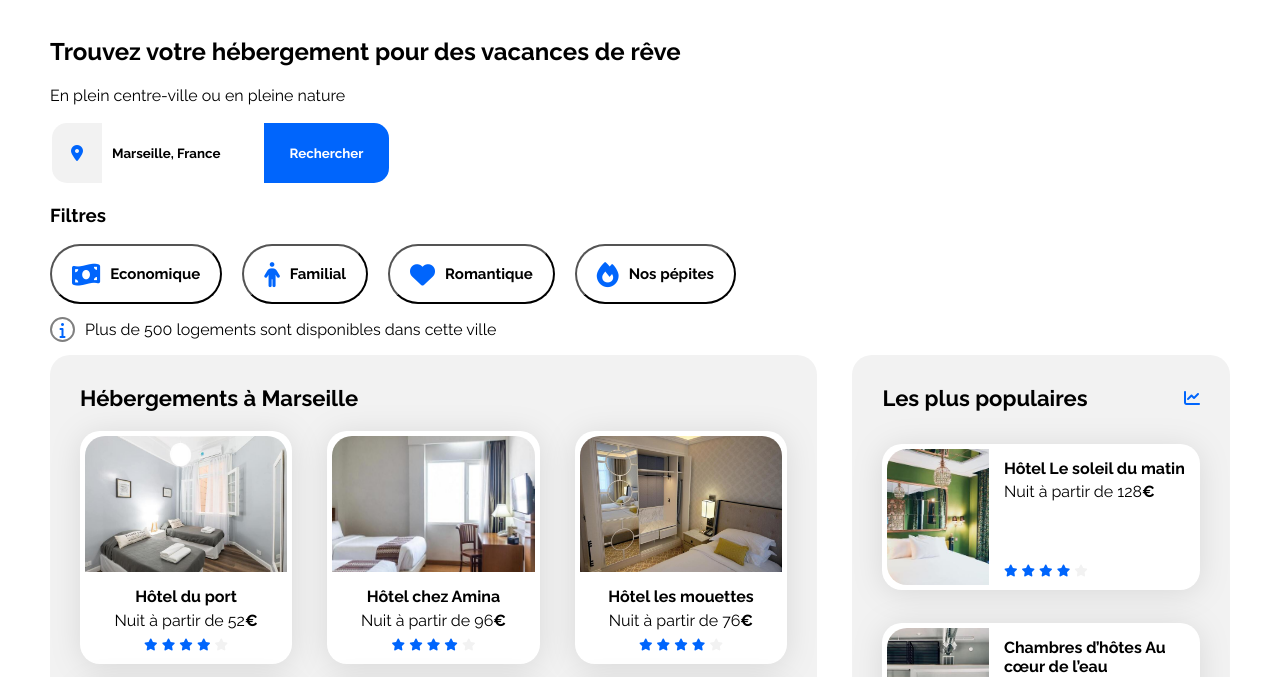
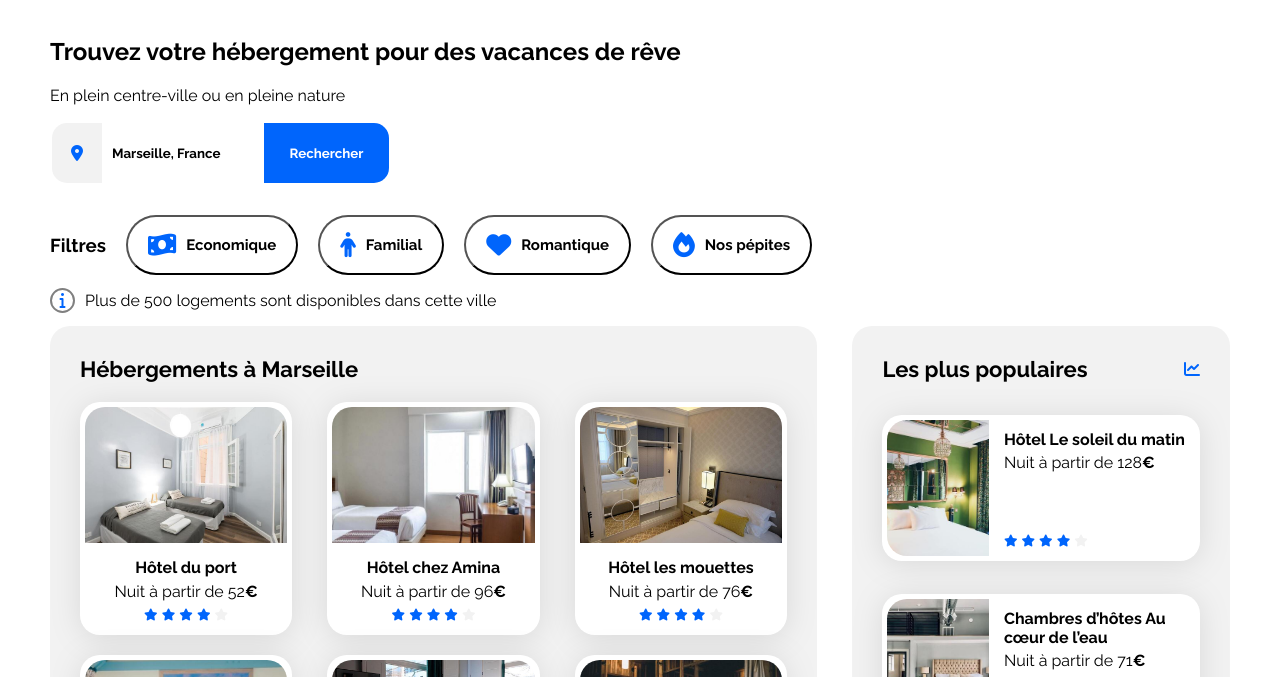
Before and after one commit to Kevin-tre/Booki, a plain HTML site: page booki-starter-code-master/index.html in a window 1280 px wide. Shown: the part 52-729 px from the top of the page. Drawn offline with Linux system fonts and the light colour scheme.

Commit message:
correction filter desktop

```diff
--- a/booki-starter-code-master/css/style.css
+++ b/booki-starter-code-master/css/style.css
@@ -157,6 +157,7 @@ button {
 }
 
 .Filter-component{
+    margin-top: 30px;
     display: flex;
     gap: 20px;
 }
--- a/booki-starter-code-master/index.html
+++ b/booki-starter-code-master/index.html
@@ -41,10 +41,8 @@
             </form>
         </div>
          <!-- Section filtres -->
-        <div>
-            <h3>Filtres</h3>
-        </div>
         <div class="Filter-component">
+                <h3>Filtres</h3>
             <button><i id="filter" class="fa-solid fa-money-bill-wave"></i>Economique</button>
             <button><i id="filter" class="fa-solid fa-person"></i>Familial</button>
             <button><i id="filter" class="fa-solid fa-heart"></i>Romantique</button>
```
